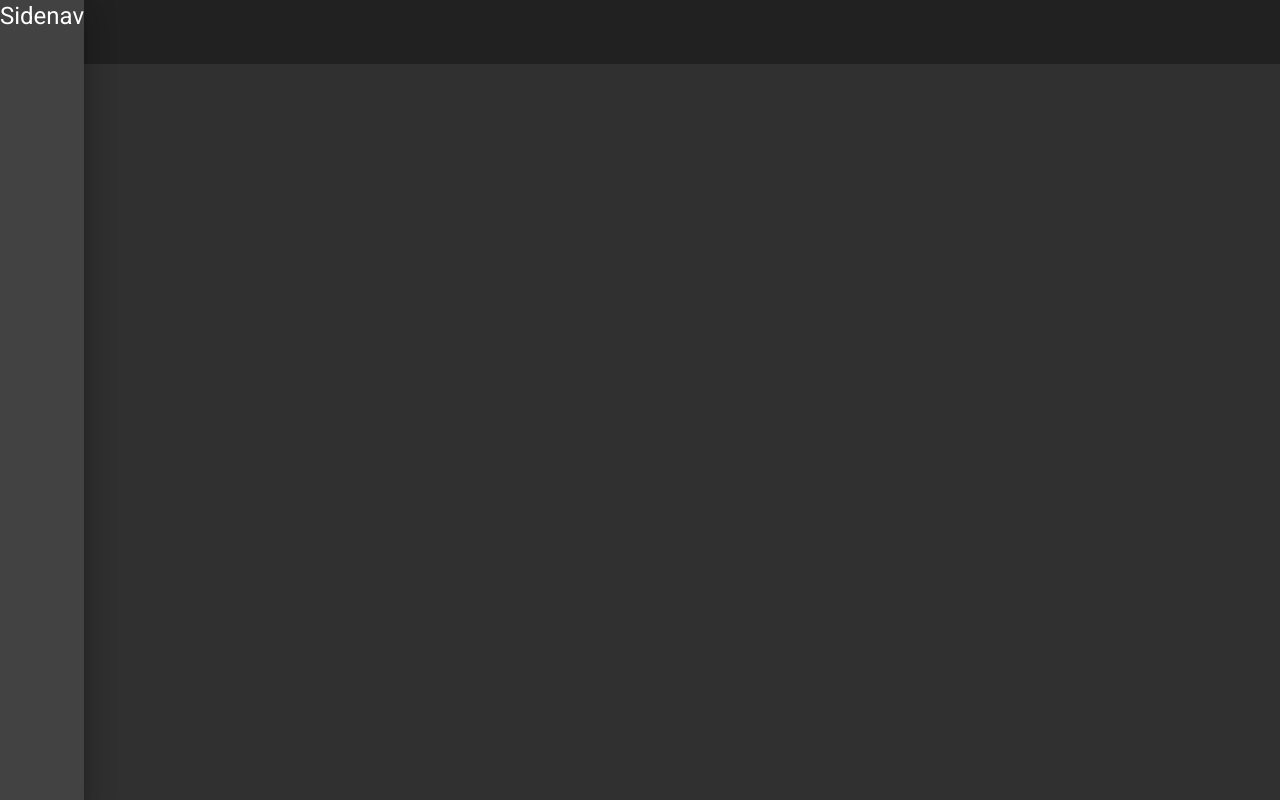
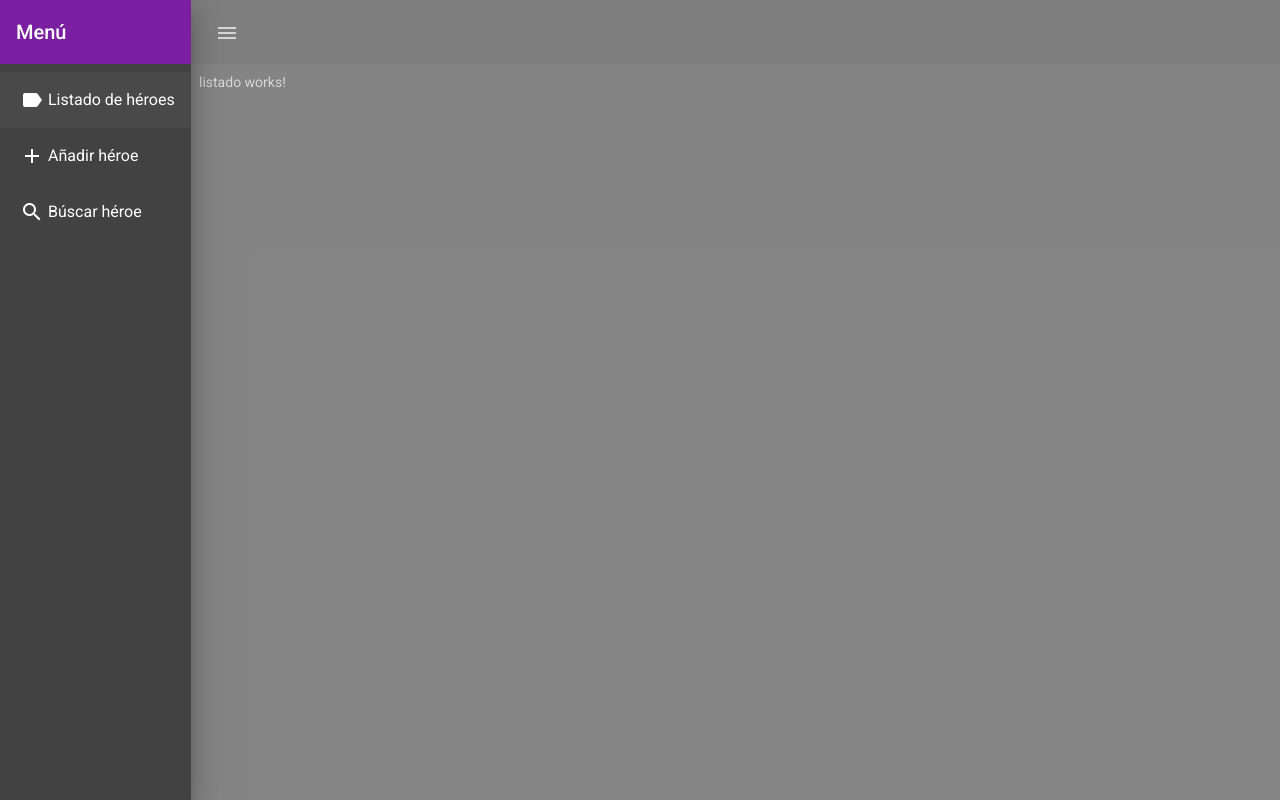
Before and after one commit to MiguelGonzalezAlvarez/Web-Heroes, an Angular app: page /heroes/listado in a window 1280 px wide. Both pictures are taken after a click on the button "menu". Built offline with nearby package versions, Linux system fonts and the light colour scheme.

Commit message:
feat: add material navlist

```diff
--- a/src/app/heroes/pages/home/home.component.html
+++ b/src/app/heroes/pages/home/home.component.html
@@ -1,10 +1,41 @@
-<mat-drawer-container fullscreen>
-    <mat-sidenav #sidenav>
-        <h1>Sidenav</h1>
+<mat-sidenav-container fullscreen>
+
+    <mat-sidenav #sidenav mode="push">
+        <mat-toolbar color="primary">
+            <span>Menú</span>
+        </mat-toolbar>
+        <mat-nav-list>
+            <a mat-list-item routerLink="./listado" (click)="sidenav.toggle()">
+                <mat-icon mat-list-icon>label</mat-icon>
+                <span>Listado de héroes</span>
+            </a>
+            <a mat-list-item routerLink="./agregar" (click)="sidenav.toggle()">
+                <mat-icon mat-list-icon>add</mat-icon>
+                <span>Añadir héroe</span>
+            </a>
+            <a mat-list-item routerLink="./buscar" (click)="sidenav.toggle()">
+                <mat-icon mat-list-icon>search</mat-icon>
+                <span>Búscar héroe</span>
+            </a>
+        </mat-nav-list>
     </mat-sidenav>
+
     <mat-toolbar #toolbar>
+
         <button mat-icon-button (click)="sidenav.toggle()">
             <mat-icon>menu</mat-icon>
         </button>
+
+        <span class="spacer"></span>
+
+        <button mat-icon-button>
+            <mat-icon>logout</mat-icon>
+        </button>
+
     </mat-toolbar>
-</mat-drawer-container>
+
+    <div class="container">
+        <router-outlet></router-outlet>
+    </div>
+
+</mat-sidenav-container>
--- a/src/app/heroes/pages/home/home.component.ts
+++ b/src/app/heroes/pages/home/home.component.ts
@@ -3,8 +3,7 @@
 @Component({
   selector: 'app-home',
   templateUrl: './home.component.html',
-  styles: [
-  ]
+  styles: []
 })
 export class HomeComponent implements OnInit {
 
--- a/src/app/material/material.module.ts
+++ b/src/app/material/material.module.ts
@@ -2,6 +2,7 @@
 
 import { MatButtonModule } from '@angular/material/button';
 import { MatIconModule } from '@angular/material/icon';
+import { MatListModule } from '@angular/material/list';
 import { MatSidenavModule } from '@angular/material/sidenav';
 import { MatToolbarModule } from '@angular/material/toolbar';
 
@@ -11,6 +12,7 @@
   exports: [
     MatButtonModule,
     MatIconModule,
+    MatListModule,
     MatSidenavModule,
     MatToolbarModule
   ]
--- a/src/styles.css
+++ b/src/styles.css
@@ -1,4 +1,21 @@
-/* You can add global styles to this file, and also import other style files */
+/* Default styles*/
 
-html, body { height: 100%; }
-body { margin: 0; font-family: Roboto, "Helvetica Neue", sans-serif; }
+html, body {
+    height: 100%;
+}
+
+body {
+    margin: 0;
+    font-family: Roboto, "Helvetica Neue", sans-serif;
+}
+
+
+/* Custom styles */
+
+.spacer {
+    flex: 1 1 auto;
+}
+
+.container {
+    margin: 0.5rem;
+}
```
